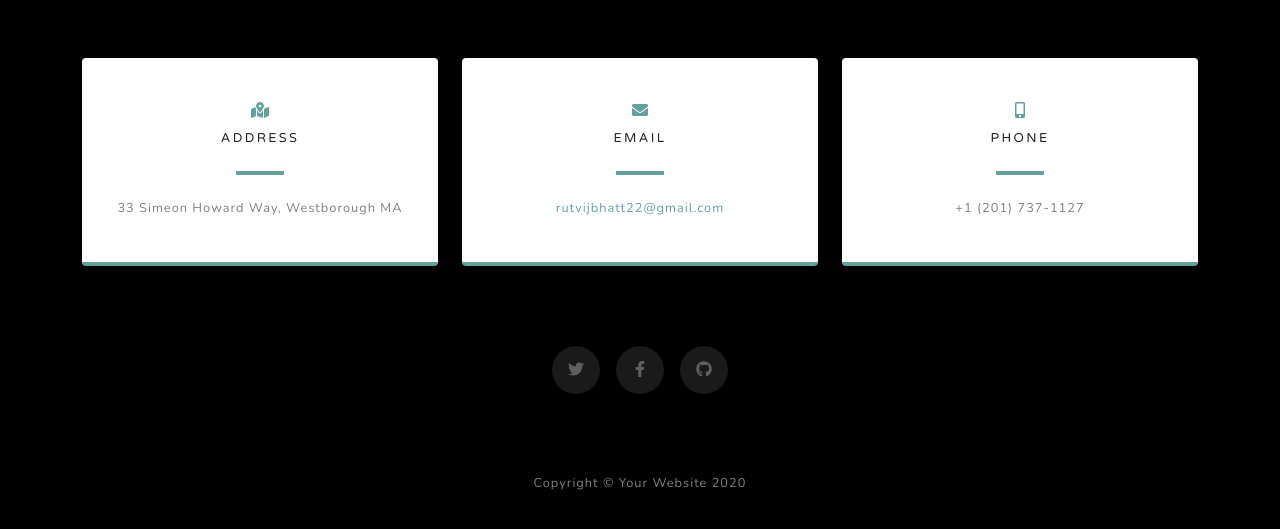
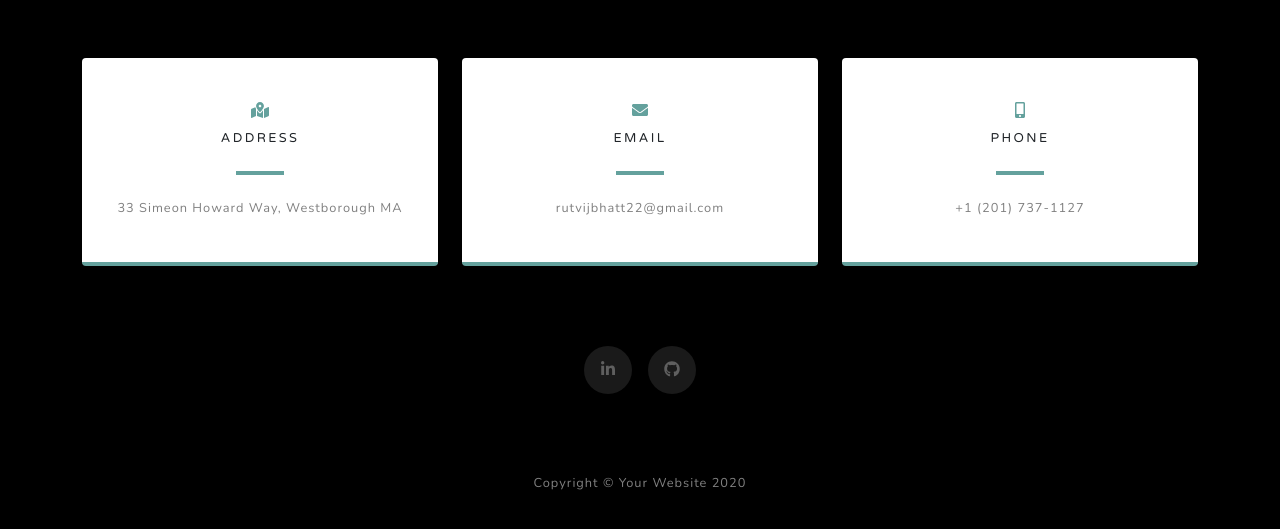
Before and after one commit to rbhatt22/rbhatt22.github.io, a plain HTML site: page index.html in a window 1280 px wide. Shown: the part 3485-4014 px from the top of the page. Drawn offline with nearby package versions, Linux system fonts and the light colour scheme.

Commit message:
modifying start bootstrap theme

```diff
--- a/index.html
+++ b/index.html
@@ -128,7 +128,7 @@
                         <i class="fas fa-envelope text-primary mb-2"></i>
                         <h4 class="text-uppercase m-0">Email</h4>
                         <hr class="my-4" />
-                        <div class="small text-black-50"><a href="#!">rutvijbhatt22@gmail.com</a></div>
+                        <div class="small text-black-50">rutvijbhatt22@gmail.com</div>
                     </div>
                 </div>
             </div>
@@ -144,7 +144,7 @@
             </div>
         </div>
         <div class="social d-flex justify-content-center">
-            <a class="mx-2" href="#!"><i class="fab fa-twitter"></i></a><a class="mx-2" href="#!"><i class="fab fa-facebook-f"></i></a><a class="mx-2" href="#!"><i class="fab fa-github"></i></a>
+            <a class="mx-2" href="www.linkedin.com/in/rutvijbhatt22"><i class="fab fa-linkedin-in"></i></a><a class="mx-2" href="https://github.com/rbhatt22"><i class="fab fa-github"></i></a>
         </div>
     </div>
 </section>
```
